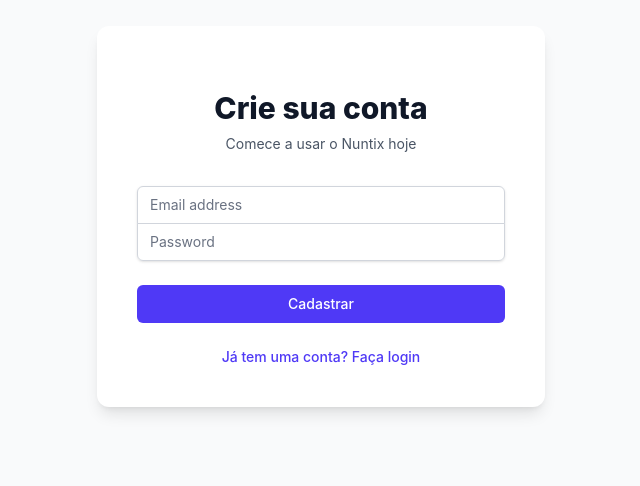
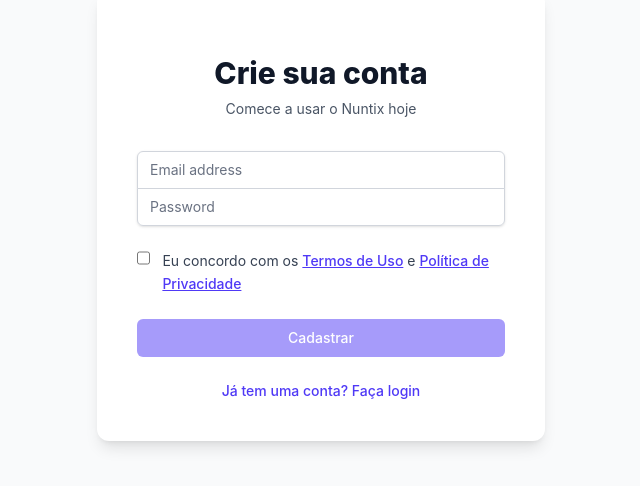
Before and after one commit to Carlos20052030/reverse-proxy, a React (Vite) app in the folder frontend/: page /register in a window 1280 px wide. Shown: the part 184-670 px from the top of the page, without its empty margins (319-959 px from the left). Built offline with nearby package versions, Linux system fonts and the light colour scheme.

Commit message:
feat(auth): require terms of service and privacy policy acceptance on register

```diff
--- a/frontend/src/pages/Register.tsx
+++ b/frontend/src/pages/Register.tsx
@@ -7,17 +7,27 @@ export default function Register() {
     const [password, setPassword] = useState('');
     const [emailError, setEmailError] = useState('');
     const [passwordError, setPasswordError] = useState('');
+    const [acceptedTerms, setAcceptedTerms] = useState(false);
+    const [termsError, setTermsError] = useState(false);
     const [loading, setLoading] = useState(false);
     const [toast, setToast] = useState<{ message: string; type: 'success' | 'error' } | null>(null);
 
     const clearErrors = () => {
         setEmailError('');
         setPasswordError('');
+        setTermsError(false);
     };
 
     const handleRegister = async (e: React.FormEvent) => {
         e.preventDefault();
         clearErrors();
+
+        if (!acceptedTerms) {
+            setTermsError(true);
+            setToast({ message: 'Você deve aceitar os termos para continuar.', type: 'error' });
+            return;
+        }
+
         setLoading(true);
 
         try {
@@ -120,10 +130,40 @@ export default function Register() {
                         </div>
                     </div>
 
+                    {/* Terms and Privacy Policy Checkbox */}
+                    <div className="flex items-start gap-3">
+                        <input
+                            type="checkbox"
+                            id="acceptedTerms"
+                            checked={acceptedTerms}
+                            onChange={(e) => { setAcceptedTerms(e.target.checked); setTermsError(false); }}
+                            required
+                            className={`h-4 w-4 text-indigo-600 border-gray-300 rounded focus:ring-indigo-500 focus:ring-2 transition-colors ${
+                                termsError ? 'border-red-500' : ''
+                            }`}
+                            aria-describedby="terms-error"
+                        />
+                        <label htmlFor="acceptedTerms" className="text-sm text-gray-700 dark:text-gray-300 leading-relaxed">
+                            Eu concordo com os{' '}
+                            <Link to="/terms" target="_blank" rel="noopener noreferrer" className="text-indigo-600 hover:text-indigo-500 underline font-medium">
+                                Termos de Uso
+                            </Link>{' '}
+                            e{' '}
+                            <Link to="/privacy" target="_blank" rel="noopener noreferrer" className="text-indigo-600 hover:text-indigo-500 underline font-medium">
+                                Política de Privacidade
+                            </Link>
+                        </label>
+                    </div>
+                    {termsError && (
+                        <p id="terms-error" className="text-red-600 text-sm ml-7" role="alert">
+                            Você deve aceitar os termos para continuar.
+                        </p>
+                    )}
+
                     <div>
                         <button
                             type="submit"
-                            disabled={loading}
+                            disabled={loading || !acceptedTerms}
                             className="group relative w-full flex justify-center py-2 px-4 border border-transparent text-sm font-medium rounded-md text-white bg-indigo-600 hover:bg-indigo-700 focus:outline-none focus:ring-2 focus:ring-offset-2 focus:ring-indigo-500 transition-colors disabled:opacity-50 disabled:cursor-not-allowed"
                         >
                             {loading ? 'Cadastrando...' : 'Cadastrar'}
```
